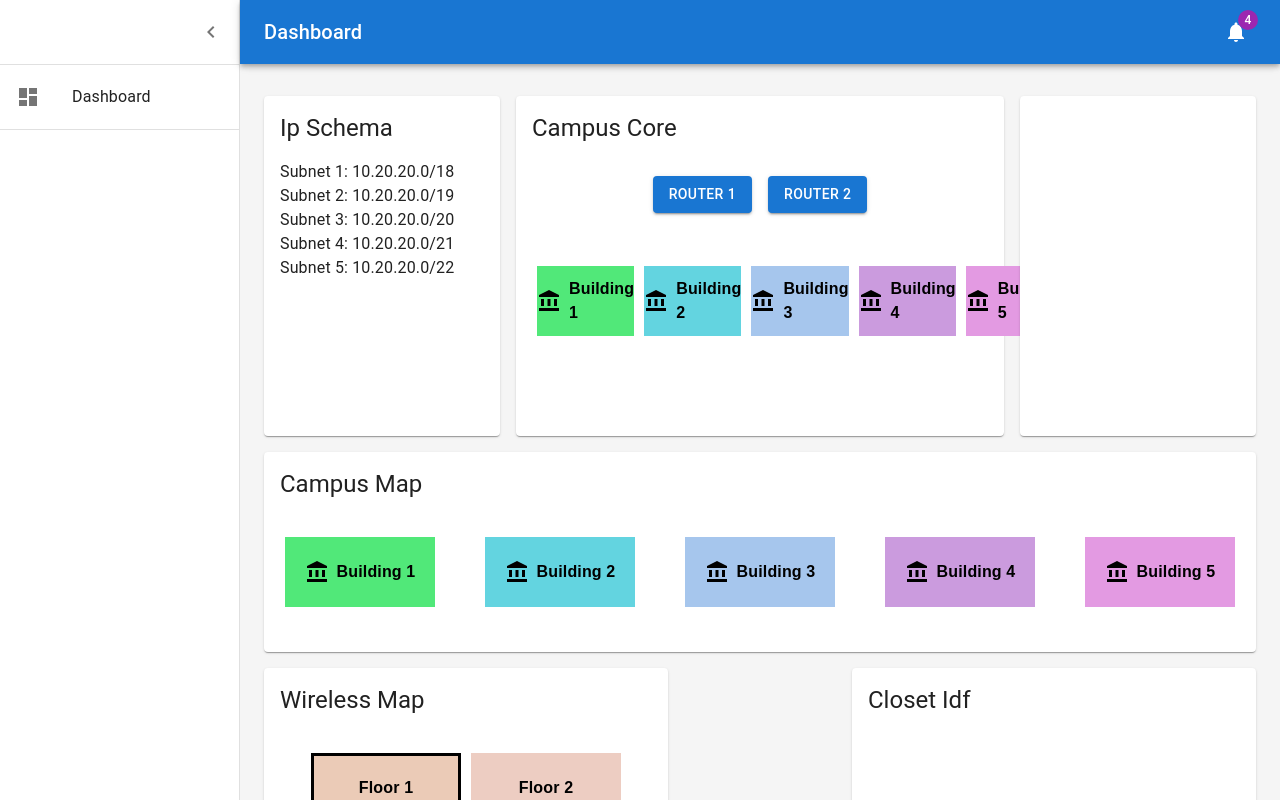
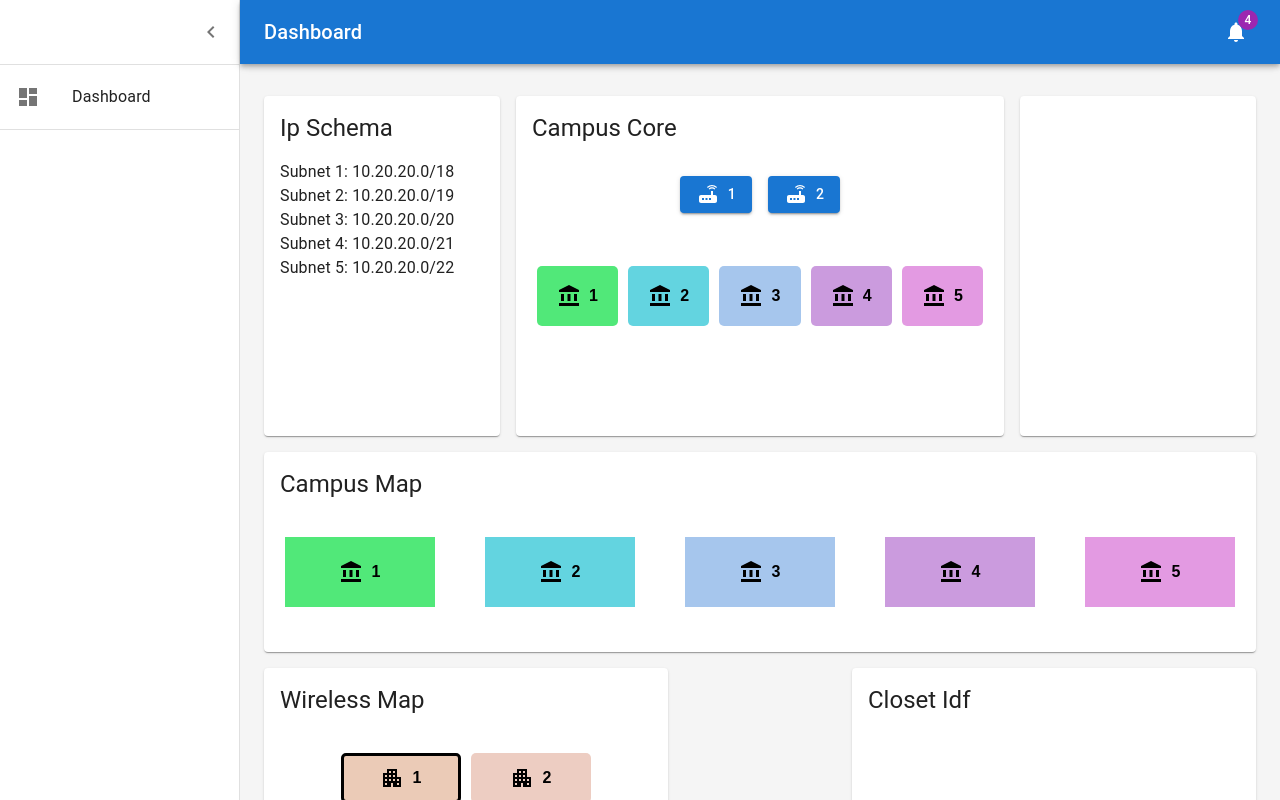
Before and after one commit to caesarkrit/analytics_dashboard, a React (Create React App) app: page / in a window 1280 px wide. Built offline with nearby package versions, Linux system fonts and the light colour scheme.

Commit message:
icons added

```diff
--- a/src/routes/home/home.jsx
+++ b/src/routes/home/home.jsx
@@ -3,6 +3,8 @@ import * as go from "gojs";
 import { ReactDiagram } from "gojs-react";
 import Tooltip from "@mui/material/Tooltip";
 import AccountBalanceIcon from "@mui/icons-material/AccountBalance";
+import RouterIcon from "@mui/icons-material/Router";
+import ApartmentIcon from "@mui/icons-material/Apartment";
 import "./home.css";
 import { styled, createTheme, ThemeProvider } from "@mui/material/styles";
 import CssBaseline from "@mui/material/CssBaseline";
@@ -119,6 +121,7 @@ export default function Home() {
     {
       floorName: "Floor 1",
       color: "#ebcbb7",
+      number: 1,
       buildings: [
         {
           number: 1,
@@ -155,6 +158,7 @@ export default function Home() {
     {
       floorName: "Floor 2",
       color: "#edcdc2",
+      number: 2,
       buildings: [
         {
           number: 6,
@@ -356,7 +360,7 @@ export default function Home() {
                             : defaultTheme.palette.primary.main,
                       }}
                     >
-                      Router 1
+                      <RouterIcon sx={{ mr: 1 }} />1
                     </Button>
 
                     <Button
@@ -370,7 +374,7 @@ export default function Home() {
                             : defaultTheme.palette.primary.main,
                       }}
                     >
-                      Router 2
+                      <RouterIcon sx={{ mr: 1 }} />2
                     </Button>
                   </Box>
                   <Box
@@ -398,8 +402,8 @@ export default function Home() {
                           <Box
                             key={building.number}
                             sx={{
-                              width: 150, // Increased box size
-                              height: 70, // Increased box size
+                              width: 130, // Increased box size
+                              height: 60, // Increased box size
                               backgroundColor,
                               color: "black",
                               fontFamily: "sans-serif",
@@ -413,12 +417,13 @@ export default function Home() {
                                 selectedBuilding?.number === building.number
                                   ? "3px solid black"
                                   : "none",
+                              borderRadius: "5px",
                             }}
                             onClick={() => handleBuildingClick(building)}
                             onMouseEnter={() => setHoveredBuilding(building)}
                             onMouseLeave={() => setHoveredBuilding(null)}
                           >
-                            <AccountBalanceIcon sx={{ mr: 1 }} /> Building{" "}
+                            <AccountBalanceIcon sx={{ mr: 1 }} />
                             {building.number}
                           </Box>
                         );
@@ -549,7 +554,7 @@ export default function Home() {
                               onMouseEnter={() => setHoveredBuilding(building)}
                               onMouseLeave={() => setHoveredBuilding(null)}
                             >
-                              <AccountBalanceIcon sx={{ mr: 1 }} /> Building{" "}
+                              <AccountBalanceIcon sx={{ mr: 1 }} />
                               {building?.number}
                             </Box>
                           </Tooltip>
@@ -584,8 +589,8 @@ export default function Home() {
                     {floorsArray.map((floor) => (
                       <Box
                         sx={{
-                          width: 150, // Increased box size
-                          height: 70, // Increased box size
+                          width: 120, // Increased box size
+                          height: 50, // Increased box size
                           backgroundColor: `${floor.color}`, // Random background color
                           color: "black",
                           fontFamily: "sans-serif",
@@ -600,10 +605,11 @@ export default function Home() {
                             selectedFloor?.floorName === floor.floorName
                               ? "3px solid black"
                               : "none",
+                          borderRadius: "5px",
                         }}
                         onClick={() => handleFloorClick(floor)}
                       >
-                        {floor.floorName}
+                        <ApartmentIcon sx={{ mr: 1 }} /> {floor.number}
                       </Box>
                     ))}
                   </Box>
```
